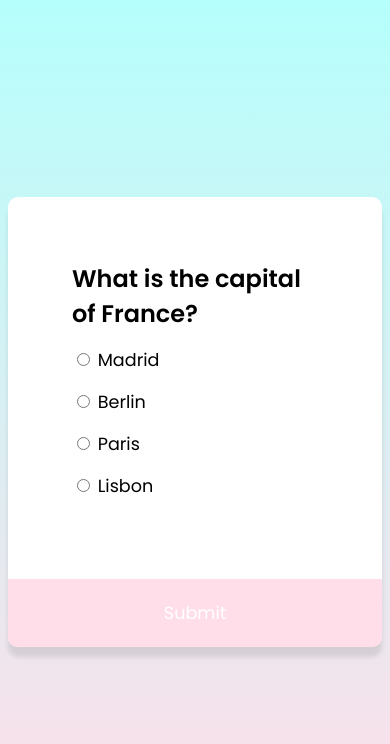
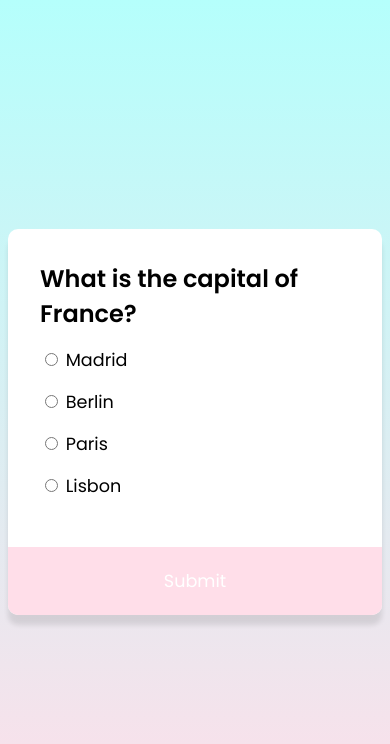
Before and after one commit to Passenger108/Quiz-App, a plain HTML site: page index.html in a window 390 px wide. Drawn offline with Linux system fonts and the light colour scheme.

Commit message:
Updated
Respnsiveness added

```diff
--- a/style.css
+++ b/style.css
@@ -84,3 +84,12 @@ button:hover {
 button:active {
     transform: scale(0.99);
 }
+
+@media screen and (max-width:525px){
+    h2 {
+        font-size: 1.5rem;
+    }
+    .quiz-header {
+        padding: 2rem;
+    }
+}
```
Also changed, not shown: 1 other file.
